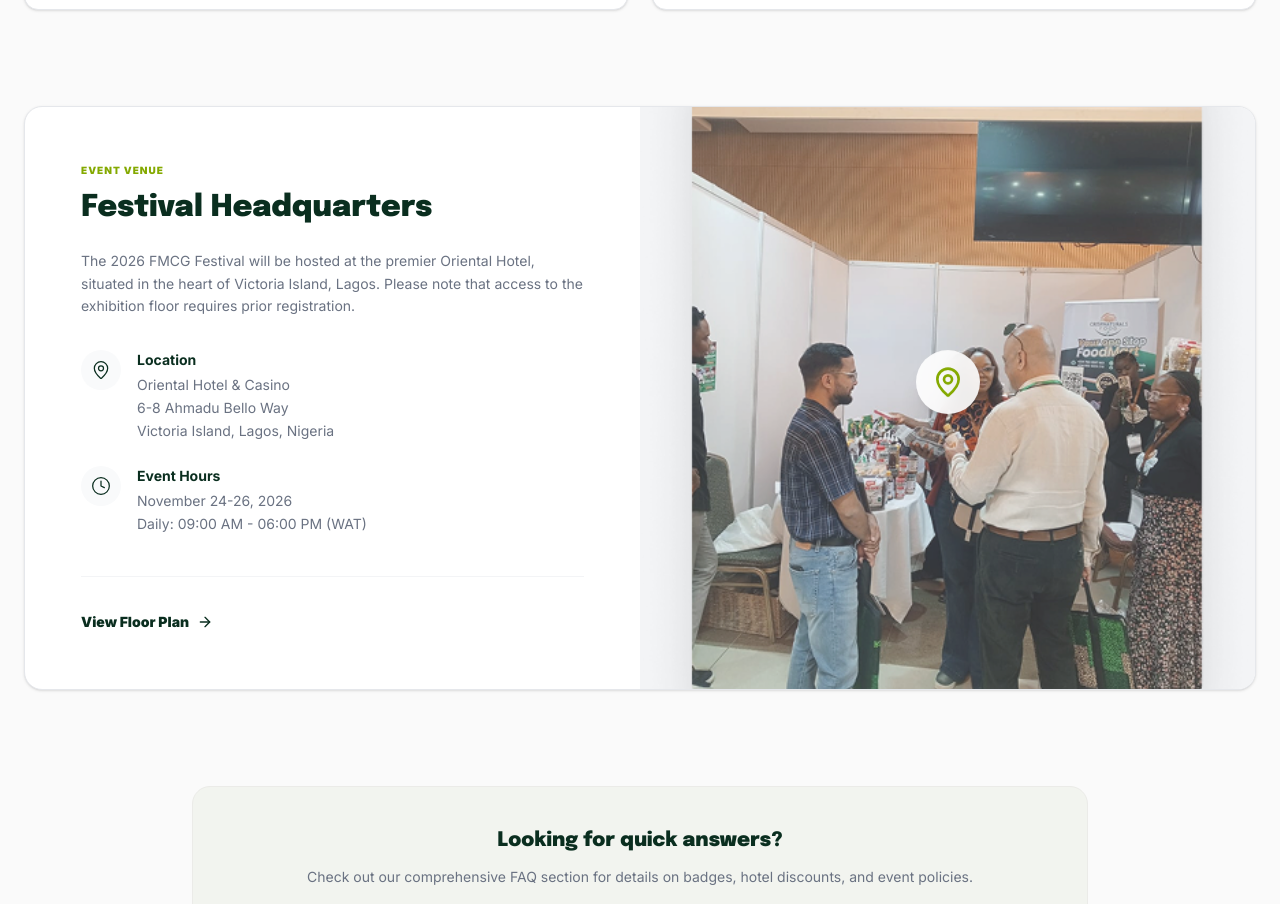
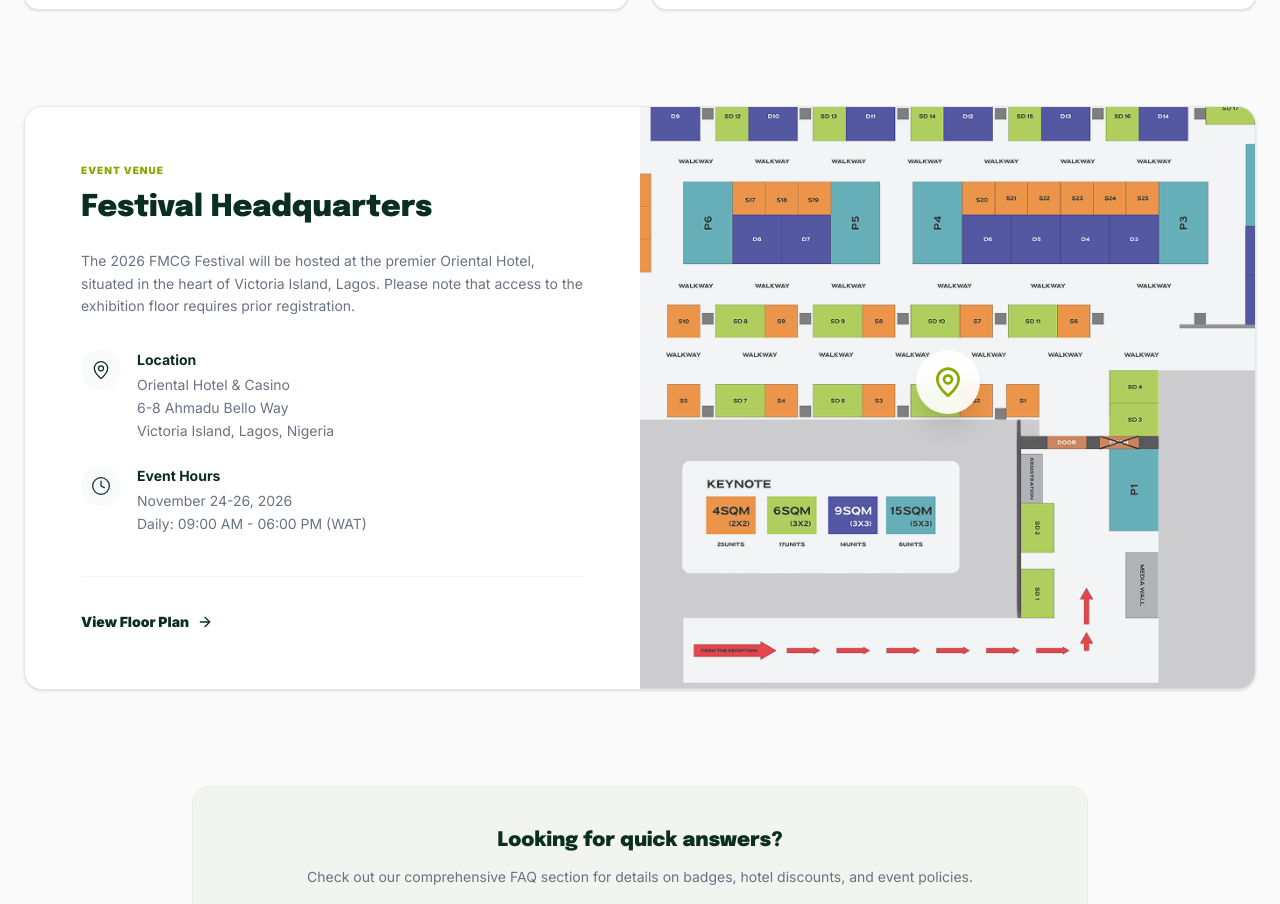
Before and after one commit to Lampnet-Technologies/fmcg-festival, a Next.js app: page /contact in a window 1280 px wide. Shown: the part 1095-1999 px from the top of the page. Built offline with nearby package versions, Linux system fonts and the light colour scheme; no server answers.

Commit message:
Final Overall Update after review 2

```diff
--- a/app/(main)/contact/page.tsx
+++ b/app/(main)/contact/page.tsx
@@ -166,7 +166,7 @@ export default function ContactPage() {
           <div className="relative lg:w-1/2 h-80 lg:h-auto bg-gray-100">
             {/* Replace this with an actual image of a map, the venue, or a Google Maps embed */}
             <Image
-              src="/homepage3.png" // Placeholder image - replace with actual map or venue photo
+              src="/exhibitor2.png" // Placeholder image - replace with actual map or venue photo
               alt="Oriental Hotel Map"
               fill
               className="object-cover opacity-80 mix-blend-multiply"
```
